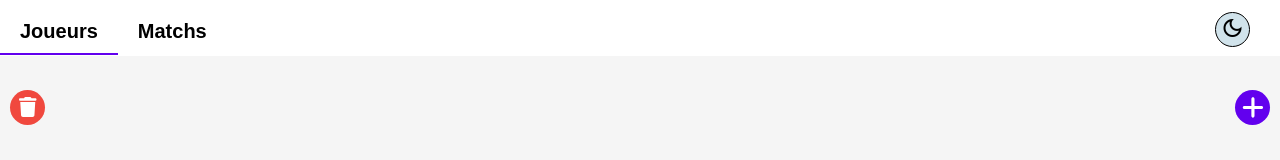
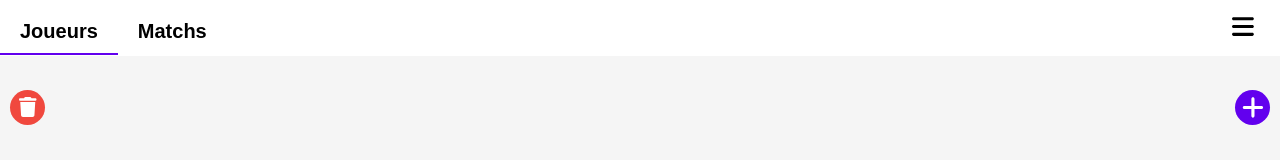
Before and after one commit to dav-daz/fous-du-volants-app, a Vue app: page / in a window 1280 px wide. Shown: the top 160 px of the page. Built offline with nearby package versions, Linux system fonts and the light colour scheme.

Commit message:
menu init

```diff
--- a/src/App.vue
+++ b/src/App.vue
@@ -1,4 +1,5 @@
 <script setup>
+  import menuMain from "@/components/menuMain.vue";
   import tabs from "@/components/tabs.vue";
   import players from "@/components/players.vue";
   import matchsHome from "@/components/matchsHome.vue";
@@ -15,6 +16,7 @@
 </script>
 
 <template>
+  <menuMain />
   <tabs />
 
   <div class="main-content">
--- a/src/assets/styles/main.scss
+++ b/src/assets/styles/main.scss
@@ -15,6 +15,7 @@
   --text: #000;
   --red: #f0483e;
   --green: #99ed6f;
+  --menu-background: rgba(209, 227, 235, 0.6);
 
   // https://atlassian.design/foundations/color-new/color-palette-new
   // https://colorhunt.co/palettes/dark
@@ -35,6 +36,7 @@
     --text: #d4bbff;
     --red: #C84B31;
     --green: #1F845A;
+    --menu-background: rgba(45, 40, 54, 0.6);
   }
 }
 
--- /dev/null
+++ b/src/components/menuMain.vue
@@ -0,0 +1,118 @@
+<script setup>
+import { ref, watch } from 'vue';
+import toggleTheme from "@/components/toggleTheme.vue";
+
+const isMenuOpen = ref(false);
+
+const toggleMenu = () => {
+  isMenuOpen.value = !isMenuOpen.value;
+};
+
+watch(isMenuOpen, (newValue) => {
+  if (newValue) {
+    document.body.classList.add('no-scroll');
+  } else {
+    document.body.classList.remove('no-scroll');
+  }
+});
+</script>
+
+<template>
+
+<div class="menu-main" :class="{ 'open': isMenuOpen }">
+   <Transition name="fade">
+      <div v-show="isMenuOpen" class="menu-overlay" @click="toggleMenu"></div>
+   </Transition>
+
+   <Transition name="slide-fade">
+      <div v-show="isMenuOpen" class="menu-main-content">
+        <toggleTheme />
+      </div>
+    </Transition>
+    <button class="btn-icon menu-main-toggle" @click="toggleMenu" type="button">
+      <fa-icon v-if="isMenuOpen" icon="xmark" />
+      <fa-icon v-else icon="bars" />
+   </button>
+</div>
+
+</template>
+
+<style lang="scss">
+.menu-main {
+   position: fixed;
+   top: 0;
+   right: 0;
+   display: flex;
+   align-items: flex-start;
+   gap: 2rem;
+   height: 100%;
+   z-index: 100;
+
+   &-toggle {
+      color: var(--text);
+      height: 3.5rem;
+      width: 3.5rem;
+      border-radius: 50%;
+      background-color: var(--violet);
+      font-size: 2.5rem;
+      position: absolute;
+      top: 1rem;
+      right: 2rem;
+      transition: right 0.3s ease;
+      z-index: 102;
+   }
+
+   &-content {
+      position: absolute;
+      top: 0;
+      right: 0;
+      background-color: var(--menu-background);
+      padding: 3rem;
+      width: 20rem;
+      height: 100%;
+      box-sizing: border-box;
+      z-index: 101;
+   }
+
+   &.open {
+      .menu-main-toggle {
+         right: calc(20rem + 2rem); // Ajustez cette valeur selon la largeur de votre menu
+      }
+   }
+
+   .menu-overlay {
+    position: fixed;
+    top: 0;
+    left: 0;
+    width: 100%;
+    height: 100%;
+    background-color: rgba(0, 0, 0, 0.5);
+    z-index: 100;
+    backdrop-filter: blur(2px);
+  }
+}
+
+// Styles pour désactiver le défilement
+.no-scroll {
+  overflow: hidden; /* Désactive le défilement */
+}
+
+.slide-fade-enter-active,
+.slide-fade-leave-active,
+.fade-enter-active,
+.fade-leave-active {
+  transition: transform 0.3s ease, opacity 0.3s ease;
+}
+
+.slide-fade-enter-from,
+.slide-fade-leave-to {
+  transform: translateX(100%);
+  opacity: 0;
+}
+
+.slide-fade-enter-to,
+.slide-fade-leave-from {
+  transform: translateX(0);
+  opacity: 1;
+}
+</style>
--- a/src/components/tabs.vue
+++ b/src/components/tabs.vue
@@ -1,5 +1,4 @@
 <script setup>
-  import toggleTheme from "@/components/toggleTheme.vue";
   import content from '@/data/content.json';
 
   //On importe storeToRefs pour écouter les changements
@@ -32,7 +31,7 @@
     </div>
 
     <div class="tabs-col-right">
-      <toggleTheme />
+
     </div>
   </div>
 </template>
--- a/src/main.js
+++ b/src/main.js
@@ -5,9 +5,9 @@ import App from './App.vue';
 // font-awesome
 import { library } from "@fortawesome/fontawesome-svg-core";
 import { FontAwesomeIcon } from '@fortawesome/vue-fontawesome';
-import { faUserPlus, faUserMinus, faXmark, faTrash, faSquarePlus, faSquareMinus, faPlus } from "@fortawesome/free-solid-svg-icons";
+import { faUserPlus, faUserMinus, faXmark, faTrash, faSquarePlus, faSquareMinus, faPlus, faBars } from "@fortawesome/free-solid-svg-icons";
 
-library.add(faUserPlus, faUserMinus, faXmark, faTrash, faSquarePlus, faSquareMinus, faPlus);
+library.add(faUserPlus, faUserMinus, faXmark, faTrash, faSquarePlus, faSquareMinus, faPlus, faBars);
 
 const pinia = createPinia()
 const app = createApp(App);
```
